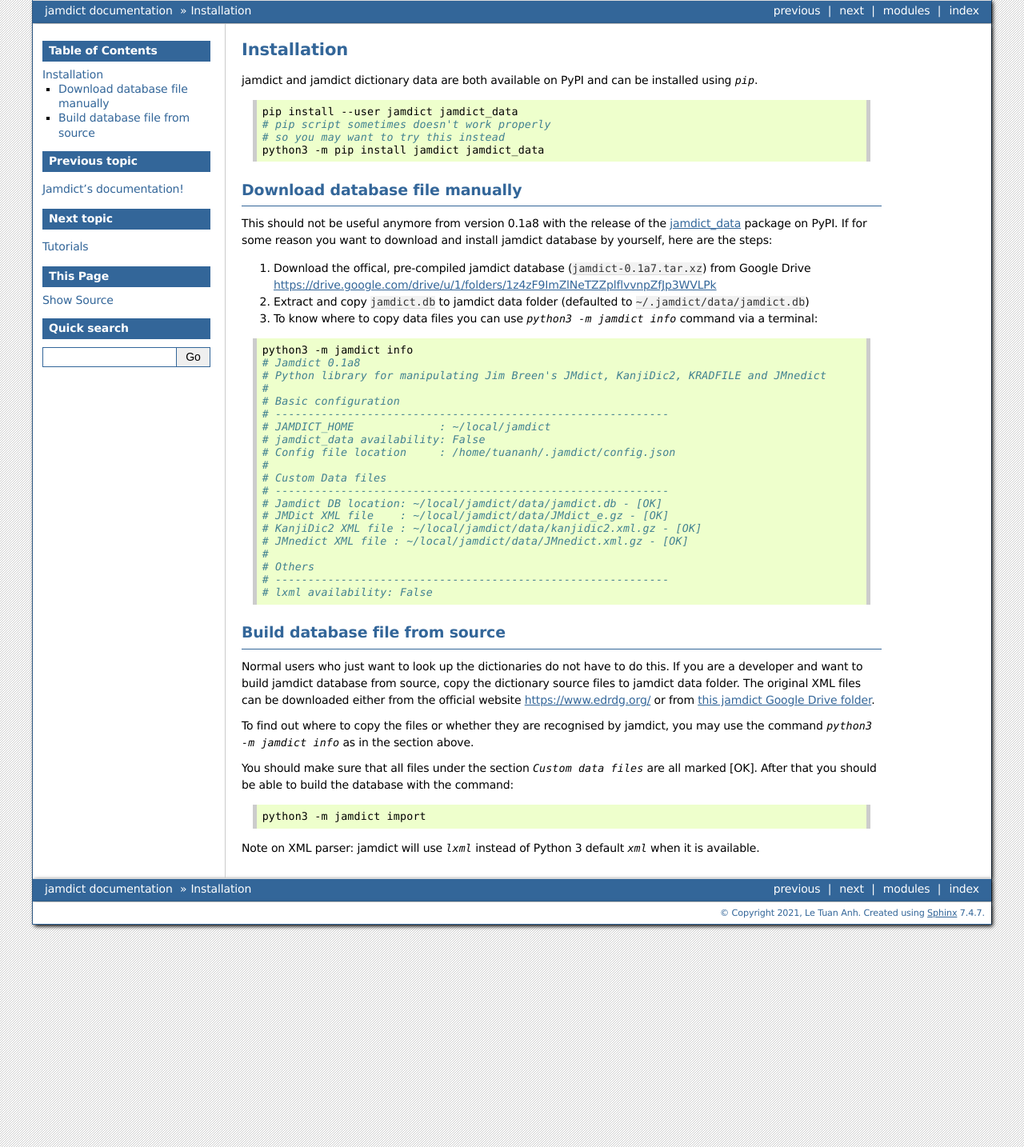
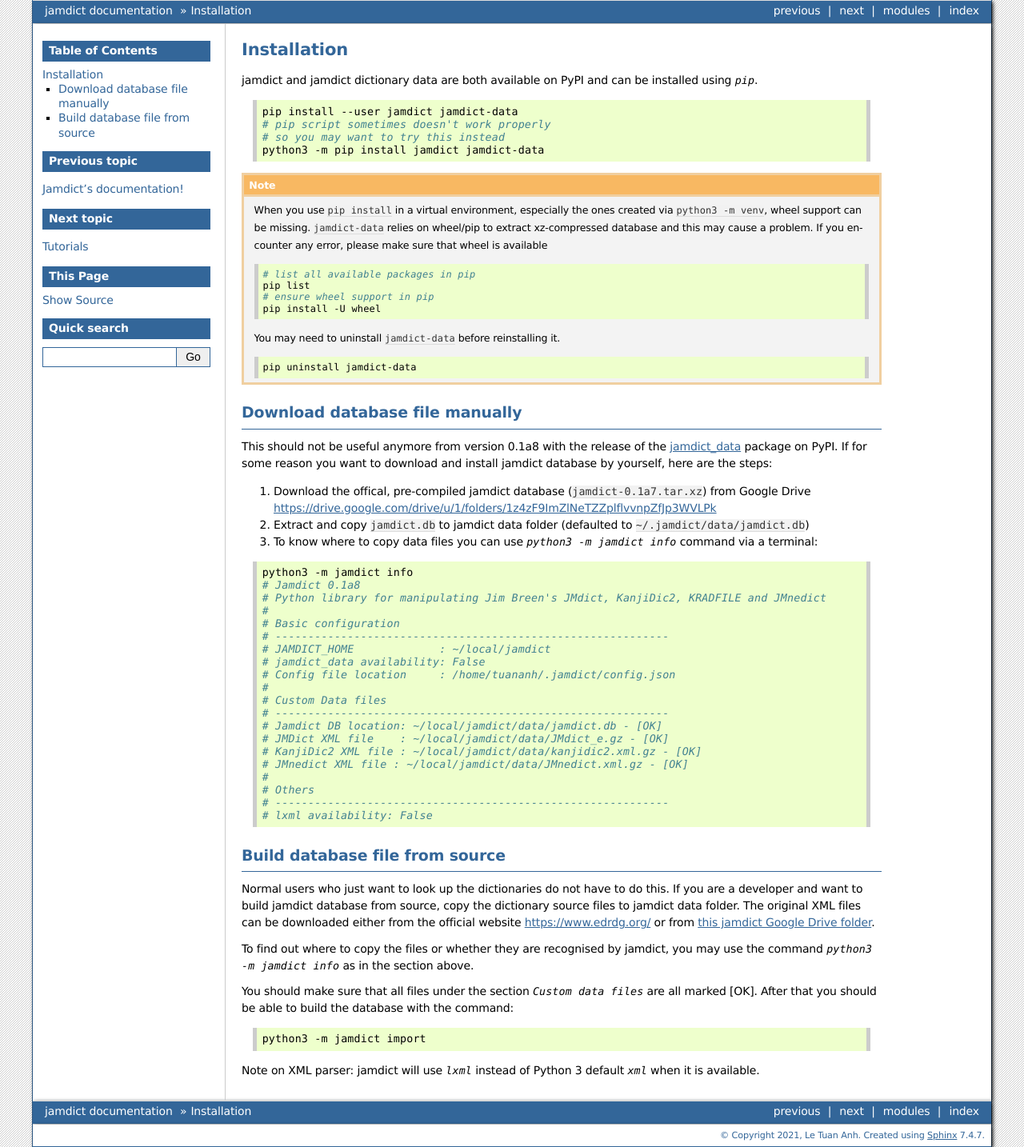
Before and after one commit to neocl/jamdict, a Sphinx documentation site: the page built from docs/install.rst, in a window 1280 px wide. Shown: the whole page at 80% size. Built offline with Sphinx 7.4.7, drawn with Linux system fonts in a browser that asks for light colours.

Commit message:
update docs

```diff
--- a/docs/install.rst
+++ b/docs/install.rst
@@ -5,10 +7,28 @@
 
 .. code-block:: bash
 
-   pip install --user jamdict jamdict_data
+   pip install --user jamdict jamdict-data
    # pip script sometimes doesn't work properly
    # so you may want to try this instead
-   python3 -m pip install jamdict jamdict_data
+   python3 -m pip install jamdict jamdict-data
+
+.. note::
+   When you use :code:`pip install` in a virtual environment, especially the ones created via :code:`python3 -m venv`,
+   wheel support can be missing. :code:`jamdict-data` relies on wheel/pip to extract xz-compressed database and this may cause a problem.
+   If you encounter any error, please make sure that wheel is available
+
+   .. code-block:: bash
+
+      # list all available packages in pip
+      pip list
+      # ensure wheel support in pip
+      pip install -U wheel
+
+   You may need to uninstall :code:`jamdict-data` before reinstalling it.
+
+   .. code-block:: bash
+
+      pip uninstall jamdict-data
 
 Download database file manually
 -------------------------------
--- a/docs/recipes.rst
+++ b/docs/recipes.rst
@@ -8,7 +8,8 @@
 - Decomposing kanji characters into components, or search kanji characters by components.
 - Search for named entities.
 
-👉 ⚠️ THIS SECTION IS STILL UNDER CONSTRUCTION ⚠️
+.. warning::
+    👉 ⚠️ THIS SECTION IS STILL UNDER CONSTRUCTION ⚠️
 
 All code here assumed that you have created a Jamdict object named :samp:`jam`, like this
 
```
Also changed, not shown: other parts of docs/install.rst (+2 -0 lines), docs/index.rst (+13 -7 lines).
